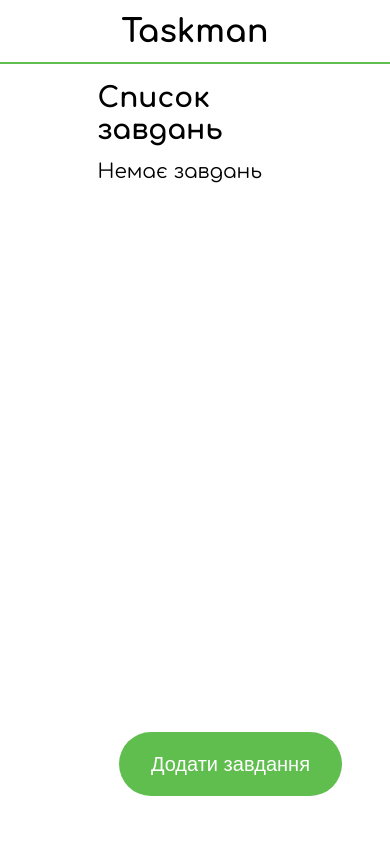
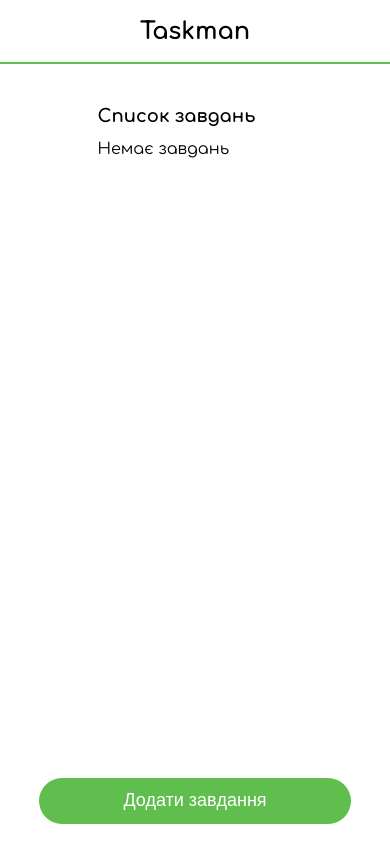
Before and after one commit to DmytroFidyk/task-manager, a Next.js app: page / in a window 390 px wide. Built offline with nearby package versions, Linux system fonts and the light colour scheme.

Commit message:
Create symbols counter to form. Added media queries for adaptivity

```diff
--- a/src/app/globals.css
+++ b/src/app/globals.css
@@ -5,9 +5,9 @@
 }
 
 body {
-  position: relative;
   width: 100%;
-  height: 100vh;
+  height: 90vh;
+  overflow: hidden;
 }
 
 main {
--- a/src/app/page.module.css
+++ b/src/app/page.module.css
@@ -5,17 +5,39 @@
 }
 
 .main {
+    height: 100%;
     width: 100%;
     display: flex;
-    justify-content: center;
     align-items: center;
+    flex-direction: column;
+
 }
 
 .list {
     width: 50%;
+    height: 100%;
+    overflow-y: scroll;
+    padding: 24px 0px;
+    -ms-overflow-style: none;
+    scrollbar-width: none;
+}
+
+.list::-webkit-scrollbar {
+    display: none;
 }
 
 .heading {
-    font-size: 28px;
+    width: 100%;
+    font-size: 24px;
     margin: 18px 0px 14px 0px;
 }
+
+@media only screen and (max-width: 425px) {
+    .heading {
+        font-size: 18px;
+    }
+
+    .message_text {
+        font-size: 16px;
+    }
+}
--- a/src/app/page.tsx
+++ b/src/app/page.tsx
@@ -33,8 +33,8 @@ export default function Home() {
       <Header/>
       <main className={styles.main}>
         <div className={styles.list}>
-            <h2 className={styles.heading}>Список завдань</h2>
-            {taskList.length > 0 ? taskList.map(task => <Task key={task.id} task={task}/>) : <div>Немає завдань</div>}
+          <h2 className={styles.heading}>Список завдань</h2>
+            {taskList.length > 0 ? taskList.map(task => <Task key={task.id} task={task}/>) : <div className={styles.message_text}>Немає завдань</div>}
         </div>
         <Button
           buttonText={'Додати завдання'}
--- a/src/components/Button/button.module.css
+++ b/src/components/Button/button.module.css
@@ -11,11 +11,23 @@
     border: none;
     border-radius: 40px;
     padding: 32px;
-    bottom: 48px;
-    right: 48px;
+    bottom: 4px;
+    right: 24px;
+    margin: 24px 0px;
 }
 
 .button:hover {
     background-color: #53aa44;
     cursor: pointer;
 }
+
+@media only screen and (max-width: 425px) {
+    .button {
+        position: static;
+        height: 48px;
+        padding: 8px;
+        width: 80%;
+        font-size: 18px;
+        margin: 0 auto;
+    }
+}
--- a/src/components/Form/form.module.css
+++ b/src/components/Form/form.module.css
@@ -53,6 +53,13 @@
     padding: 0px 12px;
     border-radius: 8px;
     margin-top: 8px;
-    margin-bottom: 18px;
+    margin-bottom: 12px;
     width: 100%;
 }
+
+.symbols_count {
+    display: flex;
+    width: 100%;
+    justify-content: flex-start;
+    margin-bottom: 12px;
+}
--- a/src/components/Form/index.tsx
+++ b/src/components/Form/index.tsx
@@ -8,13 +8,13 @@ import Alert from '@mui/material/Alert';
 const Form = (props: {closeModal: (value: boolean) => void}) => {
     const [inputedValue, setInputedValue] = useState('');
     const [error, setError] = useState(false);
-    console.log(inputedValue);
 
     const dispatch = useAppDispatch();
 
     const onSubmitHandler = (event: FormEvent<HTMLFormElement>) => {
         event.preventDefault();
     };
+    const inputMaxLength: number = 50;
 
     return (
         <form onSubmit={onSubmitHandler}>
@@ -24,10 +24,12 @@ const Form = (props: {closeModal: (value: boolean) => void}) => {
                 className={styles.input}
                 value={inputedValue}
                 placeholder='Введіть завдання'
-                maxLength={50}
+                maxLength={inputMaxLength}
                 onChange={(e) => {
                     setInputedValue(e.target.value);
                 }}/>
+
+            <div className={styles.symbols_count}>Кількість символів: {inputedValue.length}/{inputMaxLength}</div>
 
             <div className={styles.buttons_container}>
                 <button className={styles.add_button} onClick={() => {
--- a/src/components/Header/header.module.css
+++ b/src/components/Header/header.module.css
@@ -6,3 +6,9 @@
     height: 64px;
     border-bottom: 2px solid #5FBE4E;
 }
+
+@media only screen and (max-width: 425px) {
+    .title > h1 {
+        font-size: 24px;
+    }
+}
--- a/src/components/Task/task.module.css
+++ b/src/components/Task/task.module.css
@@ -4,7 +4,6 @@
     display: flex;
     justify-content: space-between;
     align-items: center;
-    padding: 0px 8px;
 }
 
 .task_container {
@@ -43,3 +42,9 @@
     background-color: #e9e9e9;
     cursor: pointer;
 }
+
+/*@media only screen and (max-width: 425px) {
+    .container {
+        font-size: 16px;
+    }
+}*/
```
